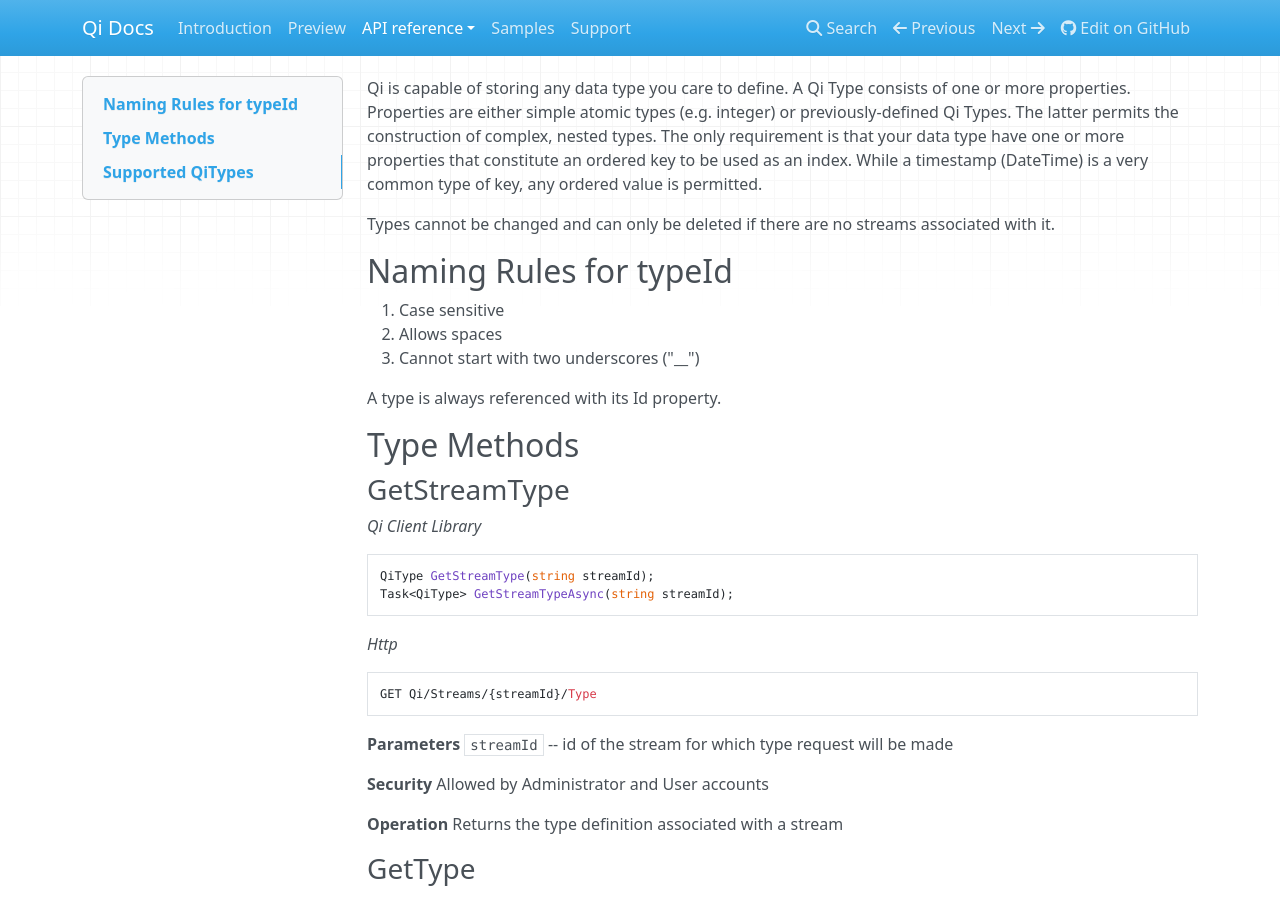
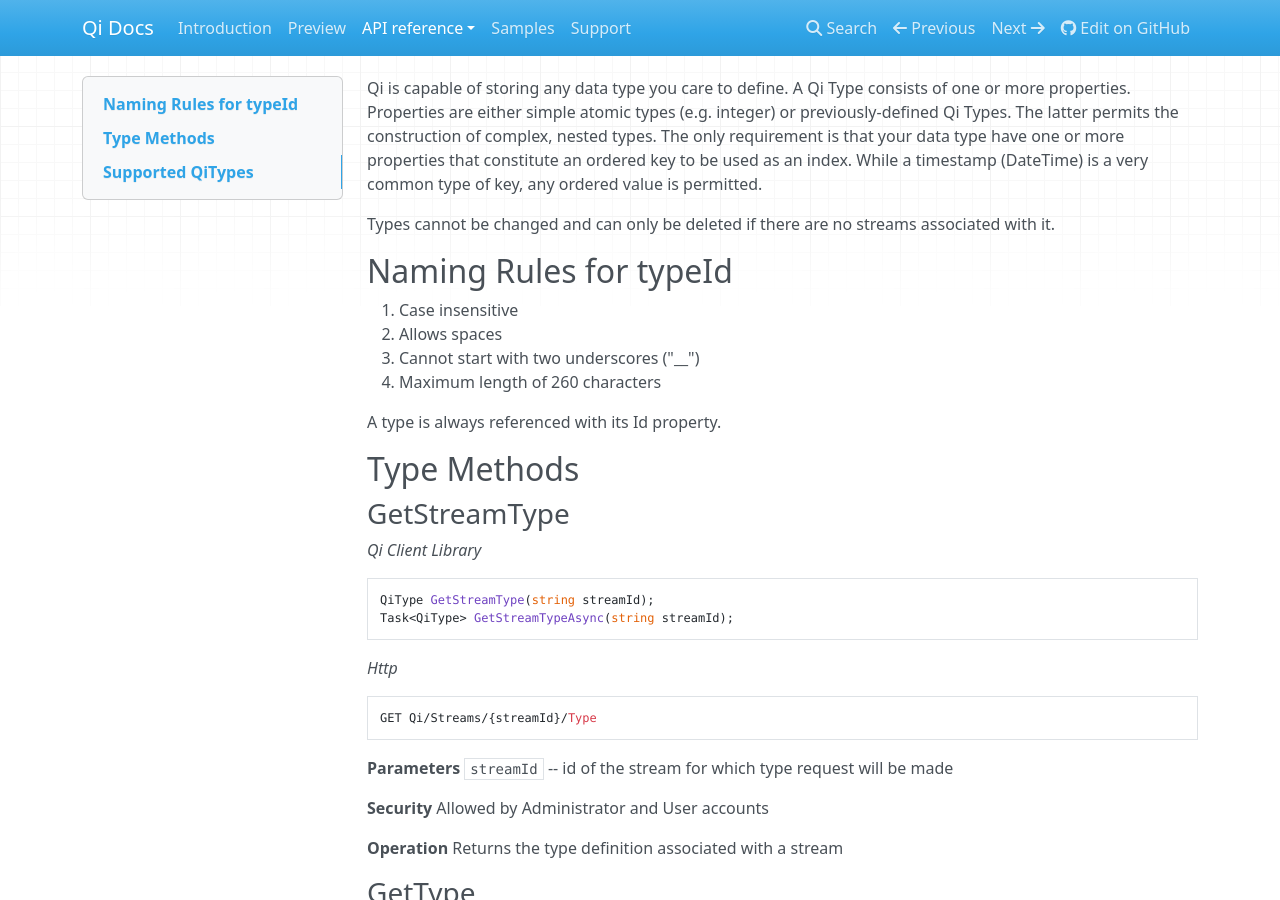
Before and after one commit to ssuryanarayanan/Qi-Docs, an MkDocs documentation site: the page built from docs/QiTypes.md, in a window 1280 px wide and 900 px high. Built offline with MkDocs 1.6.1, drawn with Linux system fonts in a browser that asks for light colours; nearby versions of some CDN libraries; old or Windows-style settings are respelled for this version of MkDocs.

Commit message:
Update QiTypes.md
Fixed Naming rules for typeId

```diff
--- a/docs/QiTypes.md
+++ b/docs/QiTypes.md
@@ -3,9 +3,10 @@
 Types cannot be changed and can only be deleted if there are no streams associated with it.
 
 ##Naming Rules for typeId
-1.	Case sensitive
+1.	Case insensitive
 2.	Allows spaces
 3.	Cannot start with two underscores ("__")
+4.	Maximum length of 260 characters
 
 A type is always referenced with its Id property.
 
```
